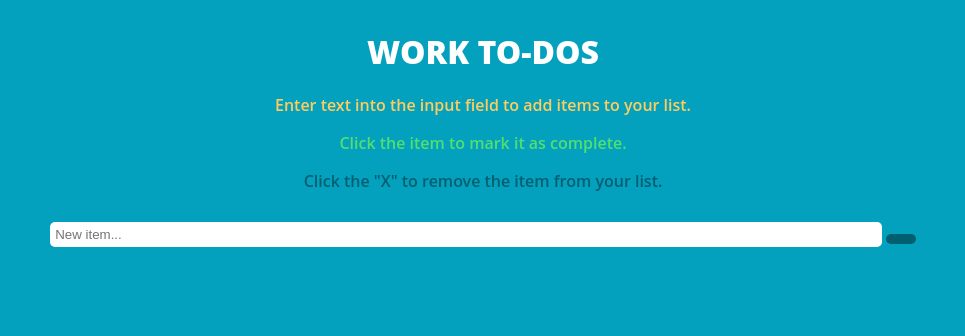
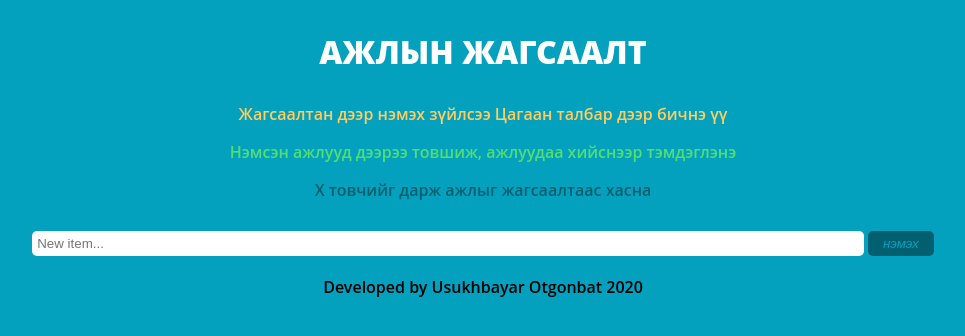
Before and after one commit to usukhbayar-boop/to-do-list, a plain HTML site: page index.html in a window 1280 px wide. Shown: the whole page, without its empty margins (157-1122 px from the left). Drawn offline with Linux system fonts and the light colour scheme.

Commit message:
turshilt

```diff
--- a/index.html
+++ b/index.html
@@ -3,28 +3,27 @@
   <head>
     <meta charset="UTF-8" />
     <meta name="viewport" content="width=device-width, initial-scale=1.0" />
-    <title>Document</title>
+    <title>Developed by Usukhbayar</title>
     <link rel="stylesheet" href="style.css" />
   </head>
   <body>
     <div class="container">
       <div class="row">
         <div class="intro col-12">
-          <h1>Work To-Dos</h1>
+          <h1>Ажлын жагсаалт</h1>
           <div>
             <div class="border1"></div>
-            <div c
+
           </div>
-        </div>
       </div>
 
       <div class="row">
         <div class="helpText col-12">
           <p id="first">
-            Enter text into the input field to add items to your list.
+            Жагсаалтан дээр нэмэх зүйлсээ Цагаан талбар дээр бичнэ үү
           </p>
-          <p id="second">Click the item to mark it as complete.</p>
-          <p id="third">Click the "X" to remove the item from your list.</p>
+          <p id="second">Нэмсэн ажлууд дээрээ товшиж, ажлуудаа хийснээр тэмдэглэнэ</p>
+          <p id="third">Х товчийг дарж ажлыг жагсаалтаас хасна</p>
         </div>
       </div>
 
@@ -36,7 +35,7 @@
             placeholder="New item..."
             maxlength="27"
           />
-          <button id="enter"><i class="fas fa-pencil-alt"></i></button>
+          <button id="enter"><i class="fas fa-pencil-alt">нэмэх</i></button>
         </div>
       </div>
 
@@ -47,6 +46,7 @@
         </div>
       </div>
     </div>
+    <p>Developed by Usukhbayar Otgonbat 2020</p>
     <script src="app.js"></script>
   </body>
 </html>
--- a/style.css
+++ b/style.css
@@ -102,3 +102,4 @@ input {
 .delete {
   display: none;
 }
+fas fa-pencil-alt
```
